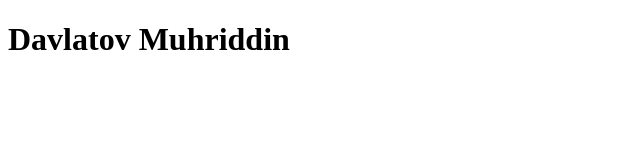
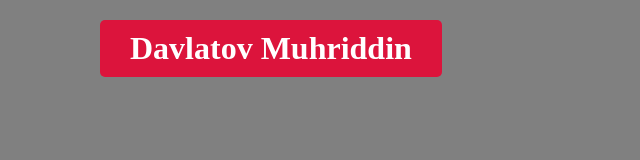
Before and after one commit to d-muhriddin2023/first-repo, a plain HTML site: page index.html in a window 1280 px wide. Shown: the whole page, without its empty margins (0-640 px from the left). Drawn offline with Linux system fonts and the light colour scheme.

Commit message:
i changed in html and created new css file

```diff
--- a/index.html
+++ b/index.html
@@ -6,6 +6,7 @@
   <meta http-equiv="X-UA-Compatible" content="IE=edge">
   <meta name="viewport" content="width=device-width, initial-scale=1.0">
   <title>Document</title>
+  <link rel="stylesheet" href="./style.css">
 </head>
 
 <body>
--- /dev/null
+++ b/style.css
@@ -0,0 +1,19 @@
+* {
+  margin: 0px;
+  padding: 0px;
+  box-sizing: border-box;
+}
+
+body {
+  background-color: gray;
+}
+
+h1 {
+  color: #fff;
+  background-color: crimson;
+  padding: 10px 30px;
+  text-align: center;
+  display: inline-block;
+  margin: 20px 100px;
+  border-radius: 5px;
+}
```
